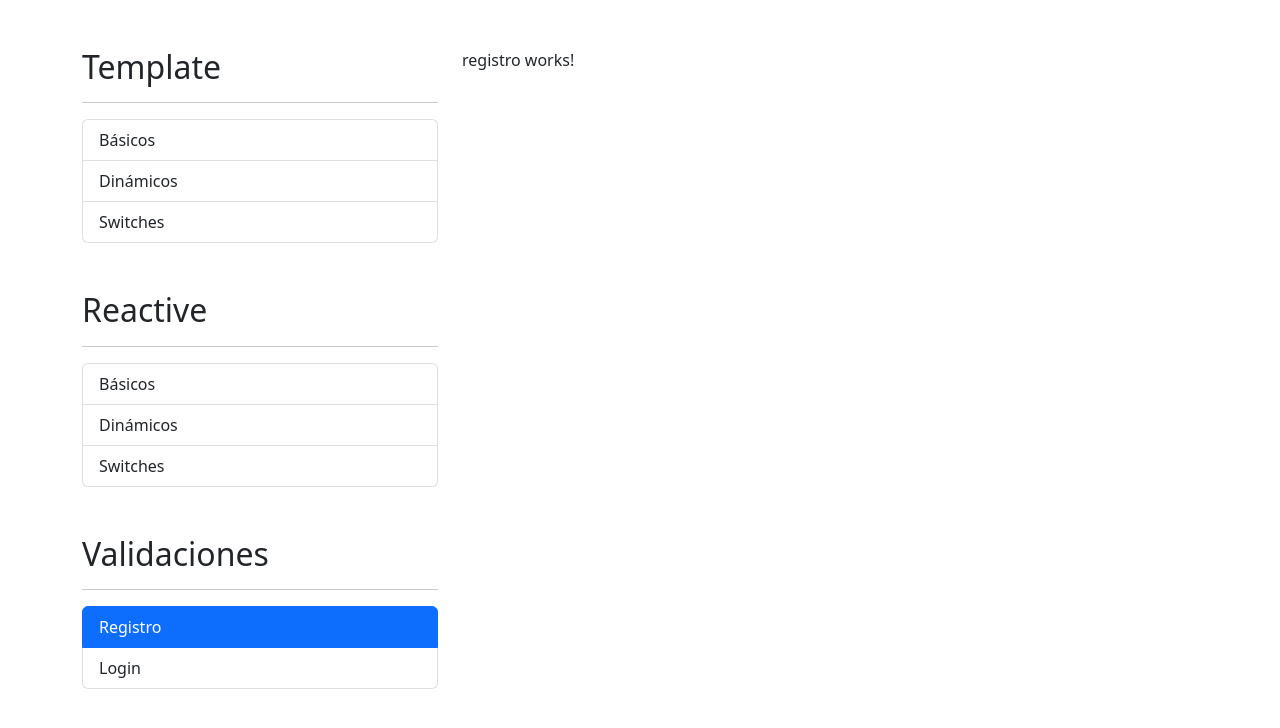
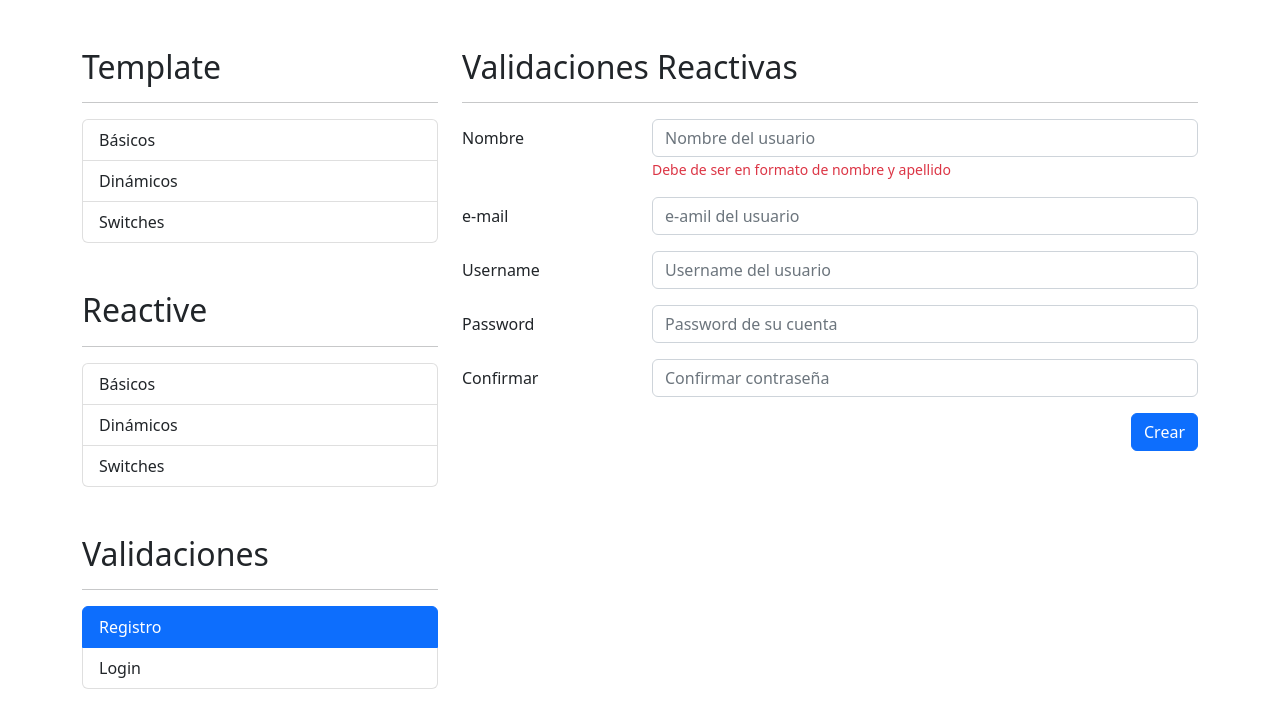
Before and after one commit to lelequinter/06-formulariosApp, an Angular app: page /auth/registro in a window 1280 px wide. Shown: the top 728 px of the page. Built offline with nearby package versions, Linux system fonts and the light colour scheme.

Commit message:
Diseño de la pantalla de registro

```diff
--- a/src/app/auth/pages/registro/registro.component.html
+++ b/src/app/auth/pages/registro/registro.component.html
@@ -1 +1,74 @@
-<p>registro works!</p>
+<h2>Validaciones Reactivas</h2>
+<hr />
+
+<div class="row">
+  <div class="col">
+    <form autocomplete="off">
+      <!-- Nombre -->
+      <div class="row mb-3">
+        <label class="col-sm-3 col-form-label">Nombre</label>
+        <div class="col-sm-9">
+          <input
+            type="text"
+            class="form-control"
+            placeholder="Nombre del usuario"
+          />
+          <span class="form-text text-danger"> Debe de ser en formato de nombre y apellido </span>
+        </div>
+      </div>
+      <!-- Email -->
+      <div class="row mb-3">
+        <label class="col-sm-3 col-form-label">e-mail</label>
+        <div class="col-sm-9">
+          <input
+            type="email"
+            class="form-control"
+            placeholder="e-amil del usuario"
+          />
+        </div>
+      </div>
+      <!-- Username -->
+      <div class="row mb-3">
+        <label class="col-sm-3 col-form-label">Username</label>
+        <div class="col-sm-9">
+          <input
+            type="text"
+            class="form-control"
+            placeholder="Username del usuario"
+          />
+        </div>
+      </div>
+      <!-- Password -->
+      <div class="row mb-3">
+        <label class="col-sm-3 col-form-label">Password</label>
+        <div class="col-sm-9">
+          <input
+            type="password"
+            class="form-control"
+            placeholder="Password de su cuenta"
+          />
+        </div>
+      </div>
+      <!-- Password 2-->
+      <div class="row mb-3">
+        <label class="col-sm-3 col-form-label">Confirmar</label>
+        <div class="col-sm-9">
+          <input
+            type="password"
+            class="form-control"
+            placeholder="Confirmar contraseña"
+          />
+        </div>
+      </div>
+
+      <!-- Botton submit -->
+      <div class="row">
+        <div class="col">
+          <button class="btn btn-primary float-end" type="submit">
+            Crear
+          </button>
+        </div>
+      </div>
+    </form>
+  </div>
+</div>
```
